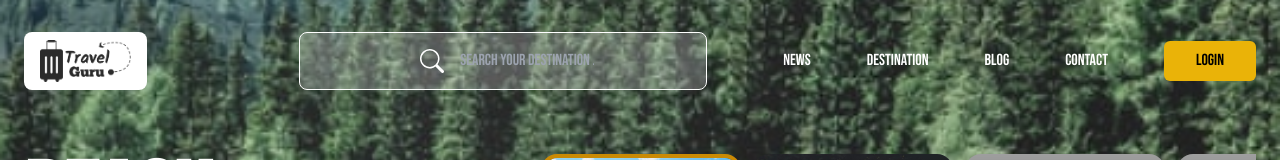
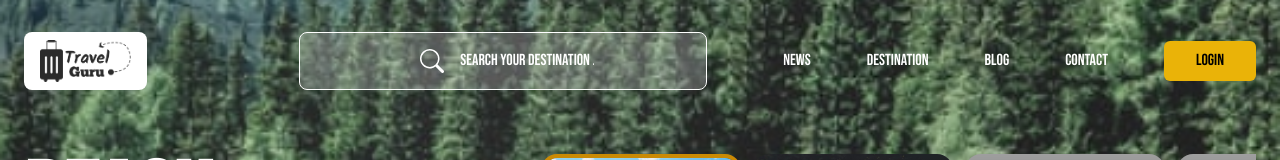
Before and after one commit to shakilahmedshuvo/travel-goru-client, a React (Vite) app: page / in a window 1280 px wide. Shown: the top 160 px of the page. Built offline with nearby package versions, Linux system fonts and the light colour scheme; no server answers; grey boxes are pictures that could not be loaded.

Commit message:
add placeholder styles

```diff
--- a/src/Components/NavBar/NavBar.jsx
+++ b/src/Components/NavBar/NavBar.jsx
@@ -35,7 +35,7 @@ const NavBar = () => {
                     <BsSearch />
                 </button>
                 <input
-                    className='rounded-lg outline-none bg-transparent text-white'
+                    className='rounded-lg outline-none bg-transparent text-white input-field'
                     placeholder='Search Your Destination ...'
                     type="text"
                     name="search" />
--- a/src/index.css
+++ b/src/index.css
@@ -5,3 +5,7 @@
 * {
     font-family: 'Bebas Neue', sans-serif;
 }
+
+.input-field::placeholder {
+    color: white;
+}
```
